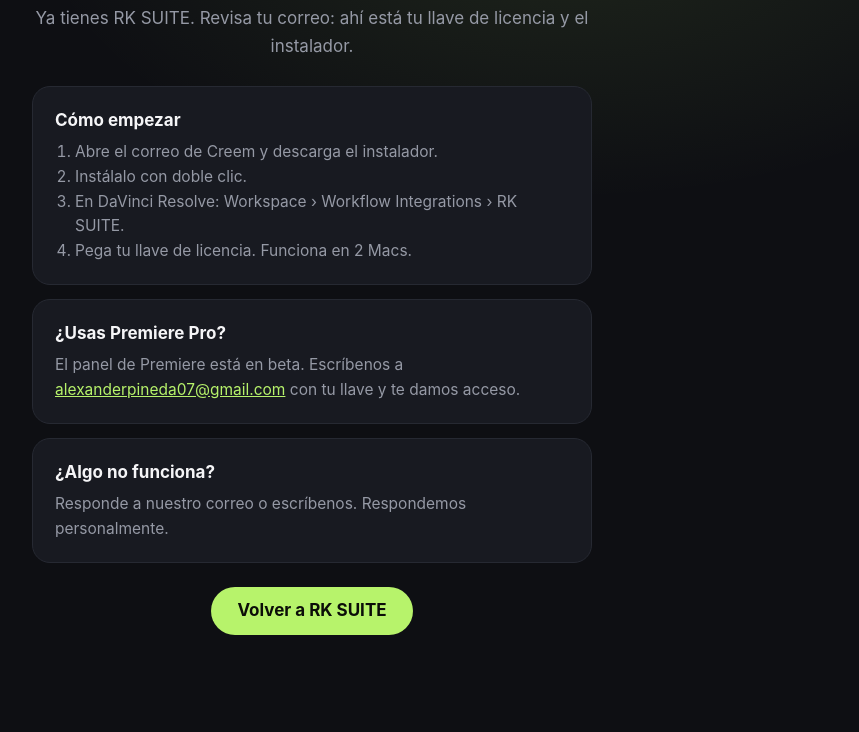
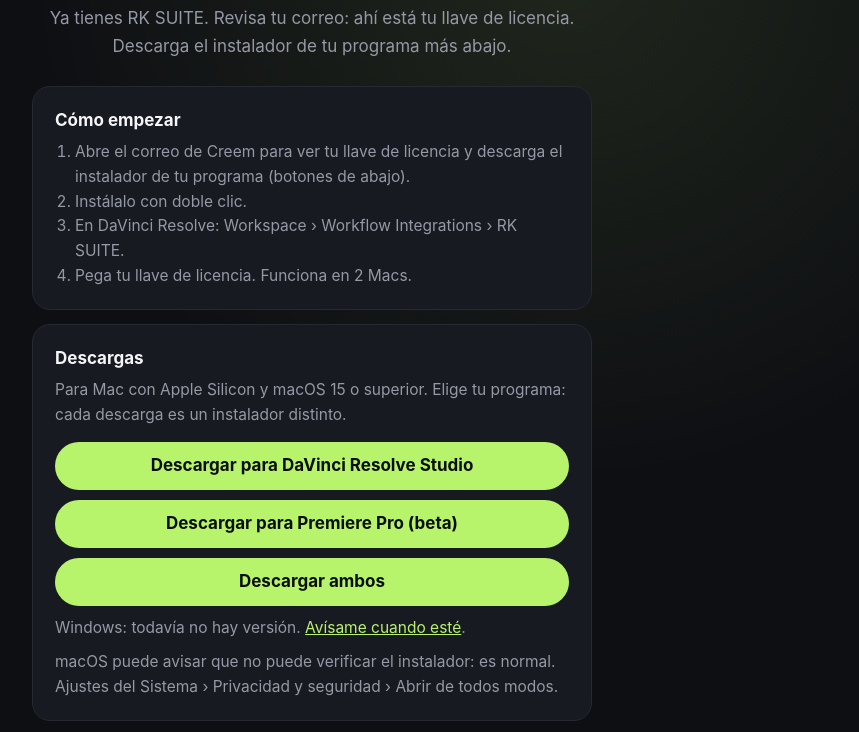
Before and after one commit to 93kapo/kaposolutions, a plain HTML site: page rk-suite/gracias.html in a window 1280 px wide. Shown: the part 175-907 px from the top of the page, without its empty margins (328-1187 px from the left). Before the commit the page ends 834 px from the top, so only its background shows below. Drawn offline with Linux system fonts and the light colour scheme.

Commit message:
gracias: enlaces de descarga rc.6 (instaladores por token)
Co-Authored-By: Claude Sonnet 5.5 <noreply@anthropic.com>

```diff
--- a/rk-suite/gracias.html
+++ b/rk-suite/gracias.html
@@ -24,6 +24,8 @@ h1{font-size:clamp(30px,8vw,44px);line-height:1.1;letter-spacing:-.02em;margin-b
 .card ol{padding-left:20px}
 a{color:var(--lime)}
 .btn{display:inline-flex;align-items:center;justify-content:center;min-height:48px;padding:0 26px;margin-top:10px;border-radius:999px;background:var(--lime);color:#0b0d08;font-weight:650;text-decoration:none}
+.dls{display:grid;gap:4px;justify-items:stretch;margin-top:8px}.dls .btn{margin-top:6px;text-align:center;padding:10px 20px}.note{margin-top:10px}
+[hidden]{display:none!important}
 @media (prefers-reduced-motion:reduce){*{animation:none!important}.ok svg{stroke-dashoffset:0}}
 </style>
 </head>
@@ -31,14 +33,24 @@ a{color:var(--lime)}
 <main>
   <div class="ok"><svg viewBox="0 0 24 24"><path d="M5 12.5l4.5 4.5L19 7.5"/></svg></div>
   <h1>¡Gracias por tu compra!</h1>
-  <p class="lead">Ya tienes RK SUITE. Revisa tu correo: ahí está tu llave de licencia y el instalador.</p>
+  <p class="lead">Ya tienes RK SUITE. Revisa tu correo: ahí está tu llave de licencia. Descarga el instalador de tu programa más abajo.</p>
   <div class="card"><h2>Cómo empezar</h2>
-    <ol><li>Abre el correo de Creem y descarga el instalador.</li><li>Instálalo con doble clic.</li><li>En DaVinci Resolve: Workspace › Workflow Integrations › RK SUITE.</li><li>Pega tu llave de licencia. Funciona en 2 Macs.</li></ol></div>
+    <ol><li>Abre el correo de Creem para ver tu llave de licencia y descarga el instalador de tu programa (botones de abajo).</li><li>Instálalo con doble clic.</li><li>En DaVinci Resolve: Workspace › Workflow Integrations › RK SUITE.</li><li>Pega tu llave de licencia. Funciona en 2 Macs.</li></ol></div>
+  <div class="card" id="descargas"><h2>Descargas</h2>
+    <p>Para Mac con Apple Silicon y macOS 15 o superior. Elige tu programa: cada descarga es un instalador distinto.</p>
+    <div class="dls"><a class="btn" href="https://license.kaposolutions.com/get/h_EjE6HJSTYg0m6f_wNcA1FAo875O4SozbJRrIUFa_4/RK_SUITE_Resolve_1.0.0-rc.6.dmg">Descargar para DaVinci Resolve Studio</a><a class="btn" href="https://license.kaposolutions.com/get/h_EjE6HJSTYg0m6f_wNcA1FAo875O4SozbJRrIUFa_4/RK_SUITE_Premiere_1.0.0-rc.6.dmg">Descargar para Premiere Pro (beta)</a><a class="btn" href="https://license.kaposolutions.com/get/h_EjE6HJSTYg0m6f_wNcA1FAo875O4SozbJRrIUFa_4/RK_SUITE_Premiere_1.0.0-rc.6.dmg">Descargar ambos</a></div>
+    <p class="note">Windows: todavía no hay versión. <a href="mailto:alexanderpineda07@gmail.com?subject=RK%20SUITE%20Windows">Avísame cuando esté</a>.</p>
+    <p class="note">macOS puede avisar que no puede verificar el instalador: es normal. Ajustes del Sistema › Privacidad y seguridad › Abrir de todos modos.</p></div>
+  <div class="card" id="movil" hidden><h2>¿Estás en el celular?</h2>
+    <p>El plugin es de escritorio: abre el correo de compra en tu Mac para descargarlo e instalarlo allí.</p></div>
   <div class="card"><h2>¿Usas Premiere Pro?</h2>
     <p>El panel de Premiere está en beta. Escríbenos a <a href="mailto:alexanderpineda07@gmail.com">alexanderpineda07@gmail.com</a> con tu llave y te damos acceso.</p></div>
   <div class="card"><h2>¿Algo no funciona?</h2>
-    <p>Responde a nuestro correo o escríbenos. Respondemos personalmente.</p></div>
+    <p>Responde a nuestro correo o escríbenos. Respondemos personalmente. Tienes 14 días de reembolso si no es para ti.</p></div>
+  <div class="card"><h2>Aviso de fotosensibilidad</h2>
+    <p>Los efectos de destello, negativo y flash de RK SUITE pueden producir imágenes parpadeantes. No los uses en contenido dirigido a público sensible; límite recomendado: máximo 3 destellos por segundo.</p></div>
   <a class="btn" href="./">Volver a RK SUITE</a>
 </main>
+<script>(function(){var p=(navigator.userAgentData&&navigator.userAgentData.platform)||navigator.platform||"",u=navigator.userAgent||"";if(/Android|iPhone|iPad|iPod|Mobi/i.test(u)||(/Mac/i.test(p)&&(navigator.maxTouchPoints||0)>1))document.getElementById("movil").hidden=false})();</script>
 </body>
 </html>
```
